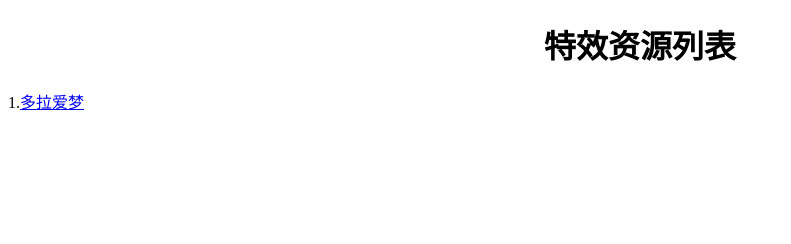
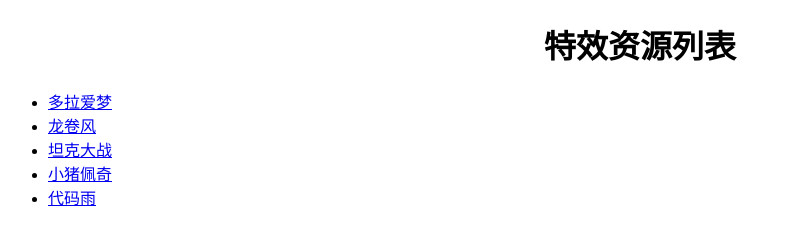
Before and after one commit to abzhangzhipeng/abzhangzhipeng.github.io, a plain HTML site: page index.html in a window 1280 px wide. Shown: the whole page, without its empty margins (0-791 px from the left). Drawn offline with Linux system fonts and the light colour scheme.

Commit message:
修改index.html

```diff
--- a/index.html
+++ b/index.html
@@ -6,6 +6,12 @@
 </head>
 <body>
 	<h1 style="text-align: center;">特效资源列表</h1>
- 	1.<a href="/dlam.html">多拉爱梦</a>
+	<ul>
+		<li><a href="/dlam.html">多拉爱梦</a></li>
+		<li><a href="/ljf.html">龙卷风</a></li>
+		<li><a href="/tkdz.html">坦克大战</a></li>
+		<li><a href="/xzpq.html">小猪佩奇</a></li>
+		<li><a href="/zmy.html">代码雨</a></li>
+	</ul>
 </body>
 </html>
```
Also changed, not shown: list.html (deleted, +0 -11 lines), zmy.html (+1 -1 lines).
